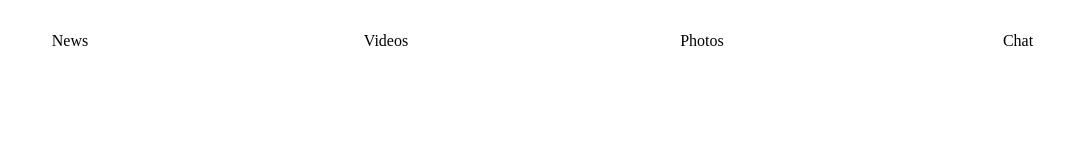
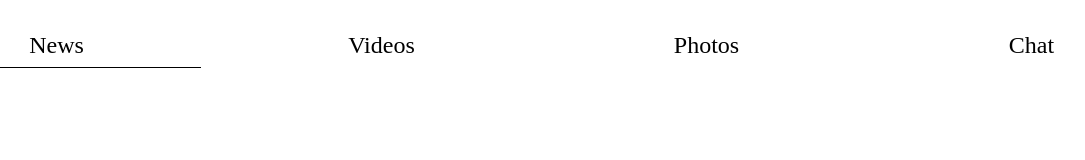
Before and after one commit to gefgu/mobile-menu-module, a website built with webpack: page dist/index.html in a window 1280 px wide. Both pictures are taken after a click on the element "News". Shown: the whole page, without its empty margins (96-1181 px from the left). Built offline with nearby package versions, Linux system fonts and the light colour scheme.

Commit message:
Add text and active style

```diff
--- a/src/style.css
+++ b/src/style.css
@@ -6,8 +6,16 @@
   width: 100%;
   display: flex;
   text-align: center;
+  gap: 36px;
 }
 
 .mobile-menu .menu-item {
   flex: 1;
+  width: 150px;
+  font-size: 1.5rem;
+  padding-bottom: 8px;
 }
+
+.mobile-menu .menu-item.active {
+  border-bottom: 1px solid black;
+}
```
Also changed, not shown: dist/main.js.
